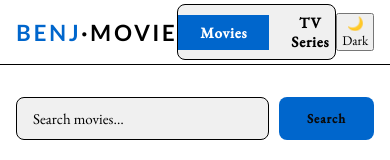
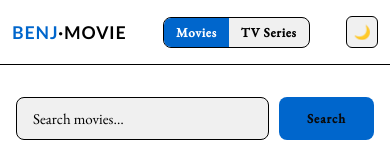
Before and after one commit to BendjaferHichem/freemovies, a React (Vite) app: page / in a window 390 px wide. Shown: the top 160 px of the page. Built offline with nearby package versions, Linux system fonts and the light colour scheme; no server answers.

Commit message:
Refactor CSS for layout and responsive design

```diff
--- a/src/App.module.css
+++ b/src/App.module.css
@@ -10,9 +10,9 @@
   z-index: 100;
   display: flex;
   align-items: center;
-  justify-content: space-between;
+  justify-content: flex-start;
   padding: 0 clamp(1rem, 4vw, 2.5rem);
-  height: 65px; /* Slightly taller to accommodate larger text */
+  height: 65px;
   background: var(--bg-card);
   backdrop-filter: blur(12px);
   -webkit-backdrop-filter: blur(12px);
@@ -24,12 +24,12 @@
   background: none;
   border: none;
   padding: 0;
-  font-size: clamp(1.4rem, 3vw, 1.6rem); /* Increased size */
+  font-size: clamp(1.2rem, 3vw, 1.6rem);
   letter-spacing: 0.12em;
-  color: var(--text); /* Pure black (#000) in light mode, pure white (#fff) in dark mode */
+  color: var(--text);
   font-weight: 700;
   font-style: normal;
-  font-family: 'Futura', 'Trebuchet MS', sans-serif;;
+  font-family: 'Futura', 'Trebuchet MS', sans-serif;
   cursor: pointer;
   transition: opacity 0.2s, color 0.3s ease;
 }
@@ -54,18 +54,23 @@
   overflow: hidden;
   background: var(--bg-input);
   transition: border-color 0.3s ease, background-color 0.3s ease;
+
+  /* Centers navigation in available space */
+  margin-left: auto;
+  margin-right: auto;
 }
 
 .tab {
   padding: 8px 22px;
-  font-size: 15px; /* Increased from 13px */
+  font-size: 15px;
   font-weight: 600;
   background: transparent;
-  color: var(--text); /* Pure black text in light mode */
+  color: var(--text);
   border: none;
   letter-spacing: 0.05em;
   font-family: var(--font);
   transition: color 0.2s, background 0.2s;
+  cursor: pointer;
 }
 
 .tab:hover:not(.active) {
@@ -75,8 +80,30 @@
 
 .tab.active {
   background: var(--gold);
-  color: #ffffff; /* White text on active gold button */
+  color: #ffffff;
   font-weight: 700;
+}
+
+.themeToggleBtn {
+  display: inline-flex;
+  align-items: center;
+  gap: 0.4rem;
+  padding: 0.4rem 0.8rem;
+  font-size: 0.85rem;
+  font-weight: 500;
+  border-radius: 6px;
+  border: 1px solid var(--border);
+  background-color: var(--bg-input);
+  color: var(--text);
+  cursor: pointer;
+  transition: background-color 0.2s ease, transform 0.1s ease;
+
+  /* Desktop margin offset to pull button inward from far right */
+  margin-right: 2rem;
+}
+
+.toggleLabel {
+  display: inline;
 }
 
 .main {
@@ -85,7 +112,7 @@
   width: 100%;
   margin: 0 auto;
   padding: 2rem clamp(1rem, 4vw, 2.5rem) 3rem;
-  font-size: 18px; /* Slightly larger base size for main content container */
+  font-size: 18px;
 }
 
 .footer {
@@ -96,8 +123,8 @@
 }
 
 .footerText {
-  font-size: 14px; /* Increased from 12px */
-  color: var(--text); /* Pure black in light mode */
+  font-size: 14px;
+  color: var(--text);
   font-weight: 500;
   letter-spacing: 0.04em;
 }
@@ -114,23 +141,31 @@
   text-decoration: underline;
 }
 
+/* ==========================================================================
+   MOBILE RESPONSIVE BREAKPOINT
+   ========================================================================== */
+@media (max-width: 640px) {
+  .header {
+    padding: 0 0.75rem;
+  }
 
+  .logo {
+    font-size: 1.1rem;
+    letter-spacing: 0.05em;
+  }
 
+  .tab {
+    padding: 6px 12px;
+    font-size: 13px;
+  }
 
+  .themeToggleBtn {
+    margin-right: 0; /* Reset margin on small screens to fit cleanly */
+    padding: 0.4rem;
+  }
 
-
-
-
-
-
-
-
-
-
-
-
-.headerControls {
-  display: flex;
-  align-items: center;
-  gap: 1.25rem; /* Creates clean breathing room between the tabs and the toggle */
+  /* Hide the text "Light/Dark" on phones, show icon only */
+  .toggleLabel {
+    display: none;
+  }
 }
```
